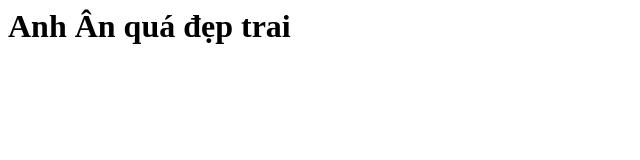
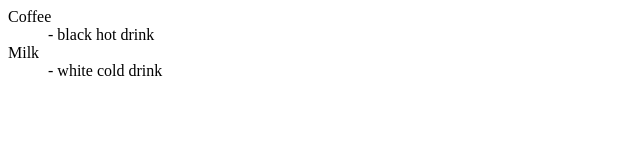
Before and after one commit to DuongHoaiAn2k1/anhbana.io, a plain HTML site: page index.html in a window 1280 px wide. Shown: the whole page, without its empty margins (0-640 px from the left). Drawn offline with Linux system fonts and the light colour scheme.

Commit message:
Update file html

```diff
--- a/index.html
+++ b/index.html
@@ -1 +1,14 @@
-<h1>Anh Ân quá đẹp trai</h1>
+<dl>
+    <dt>Coffee</dt>
+
+  <dd>
+  - black hot drink
+  </dd>
+
+    <dt>Milk</dt>
+
+  <dd>
+  - white cold drink
+  </dd>
+
+  </dl>
```
